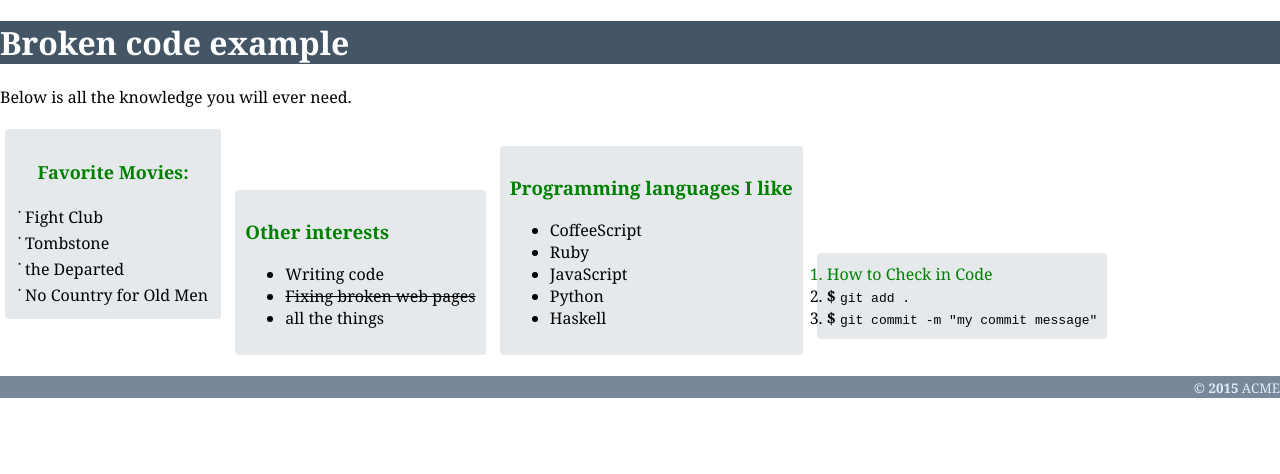
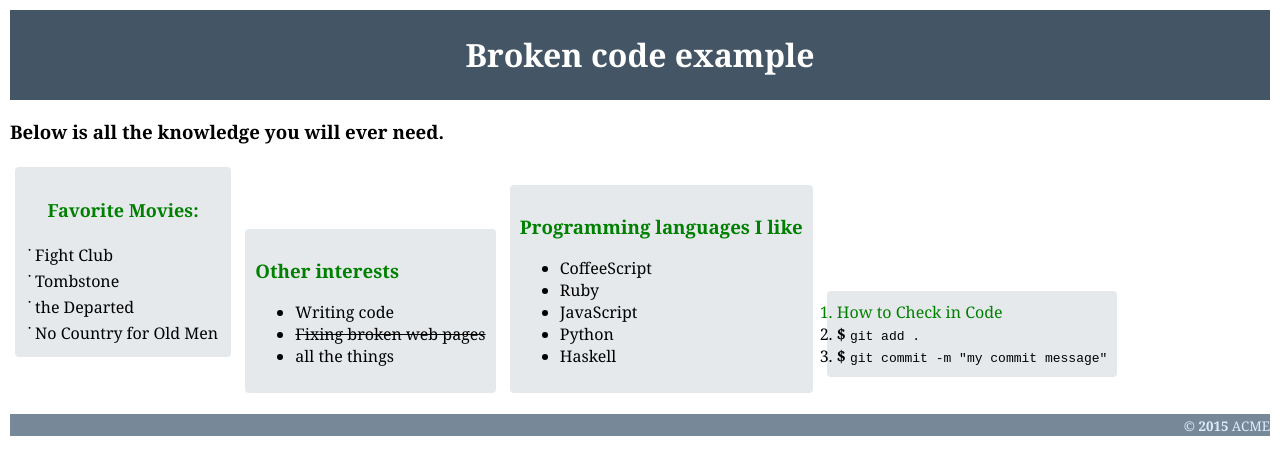
Before and after one commit to SarrahV/tiy-assignment-2, a plain HTML site: page index.html in a window 1280 px wide. Drawn offline with Linux system fonts and the light colour scheme.

Commit message:
added feature class

```diff
--- a/index.html
+++ b/index.html
@@ -9,10 +9,8 @@
     <header>
       <h1>Broken code example</h1>
     </header>
-    <div>
-      <p>Below is all the knowledge you will ever need.</p>
-    </div>
-    <div style="background: #e6e9ec; padding: 10px; border-radius: 4px; display: inline-block; margin: 5px;">
+      <h3>Below is all the knowledge you will ever need.</h3>
+    <div class="feature">
       <table>
         <tr>
           <th colspan="2">
--- a/style.css
+++ b/style.css
@@ -8,10 +8,20 @@ body {
 header {
 	background: #456;
 	color: white;
+	padding: 2px;
+	text-align: center;
 }
 
 
 #wrapper {
 	margin: 0;
-	padding: 0;
+	padding: 10px;
 }
+
+.feature {
+	background: #e6e9ec;
+	padding: 10px;
+	border-radius: 4px;
+	display: inline-block;
+	margin: 5px;
+}
```
